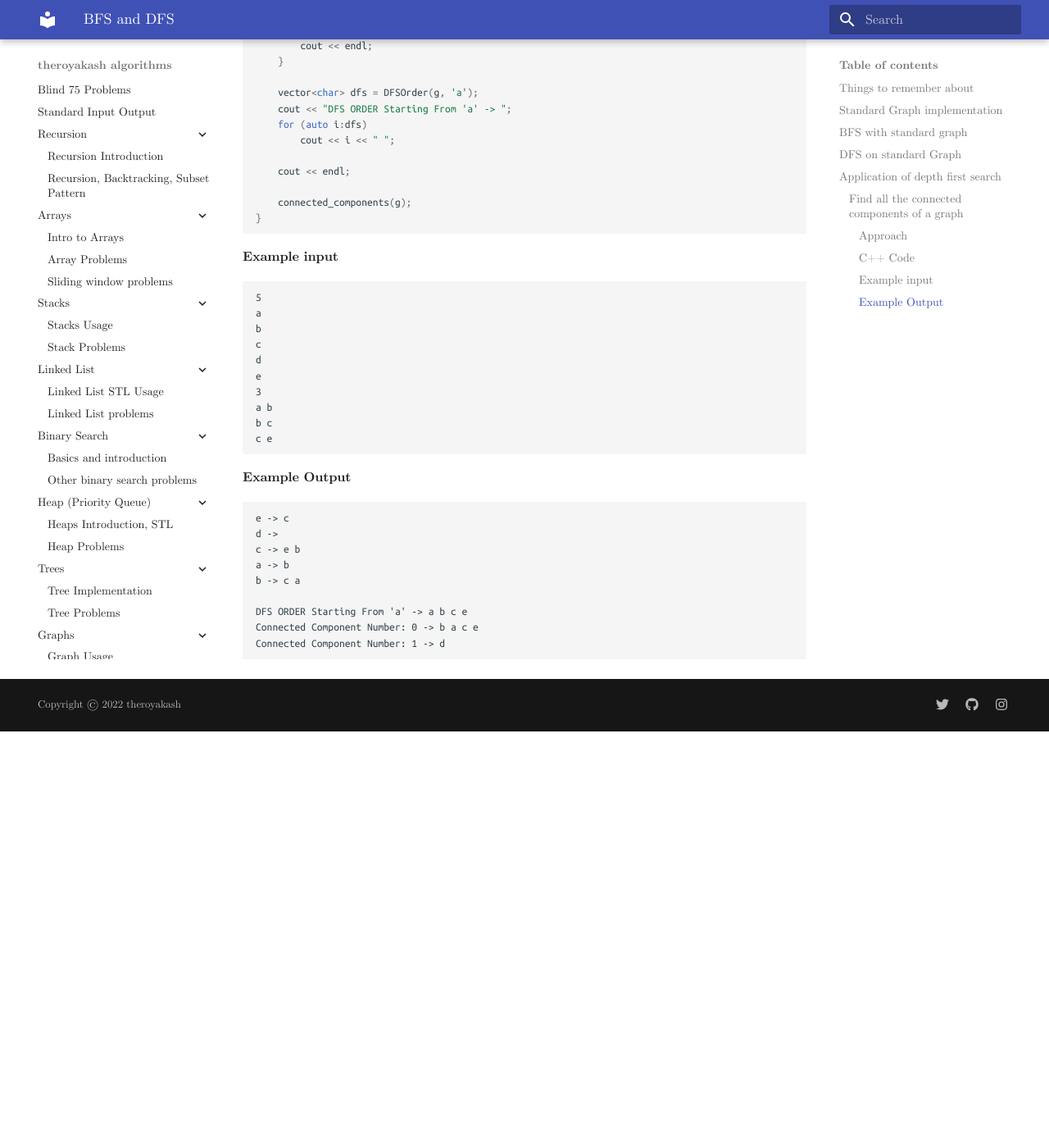
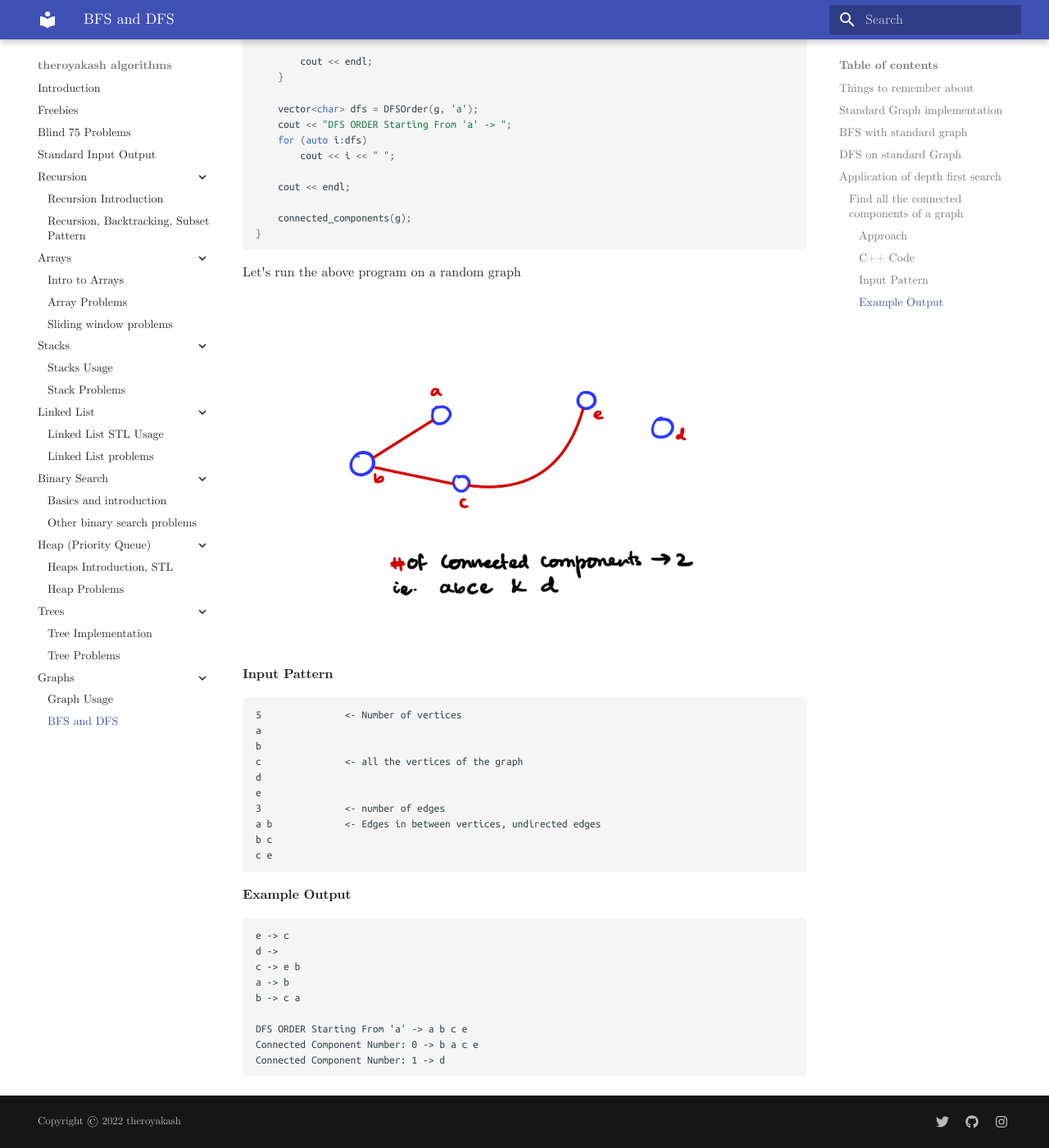
Before and after one commit to theroyakash/algorithms.theroyakash.com, an MkDocs documentation site: the page built from docs/graph/bfs-dfs.md, in a window 1280 px wide and 1400 px high, scrolled down 6084 px. Shown: the whole window at 82% size. Built offline with MkDocs 1.6.1 and Material for MkDocs 9.7.7, drawn with Linux system fonts in a browser that asks for light colours; before the commit the page ends 6976 px from its top, so only the background shows below that.

Commit message:
updated example with images

````diff
--- a/docs/graph/bfs-dfs.md
+++ b/docs/graph/bfs-dfs.md
@@ -159,8 +159,7 @@
 
 using namespace std;
 
-
-class Graph{
+class Graph {
 private:
 	unordered_map<char, forward_list<char>> adj_list;
 
@@ -187,7 +186,6 @@
 vector<char> DFSOrder(Graph &g, char startingVertex){
 	unordered_map<char, bool> visited;
 	vector<char> stack;
-
 	vector<char> order;
 
 	auto view = g.view();
@@ -233,12 +231,15 @@
 		// take any random vertex that is not yet visited
 		char startingVertex = visited.begin()->first;
 		vector<char> dfs = DFSOrder(g, startingVertex);
+
 		cout << "Connected Component Number: " << connected_component_number << " -> ";
+
 		// now remove all the visited in this call of dfs
-		for (char this_component_vertex:dfs){
+        for (char this_component_vertex:dfs){
 			cout << this_component_vertex << " ";
 			visited.erase(this_component_vertex);
 		}
+
 		connected_component_number++;
 		cout << endl;
 	}
@@ -293,16 +294,21 @@
 	connected_components(g);
 }
 ```
-#### Example input
+
+Let's run the above program on a random graph
+
+![connected](../images/connected.jpeg)
+
+#### Input Pattern
 ```
-5
+5               <- Number of vertices
 a
 b
-c
+c               <- all the vertices of the graph
 d
 e
-3
-a b
+3               <- number of edges
+a b             <- Edges in between vertices, undirected edges
 b c
 c e
 ```
````
Also changed, not shown: docs/images/connected.jpeg (added).
